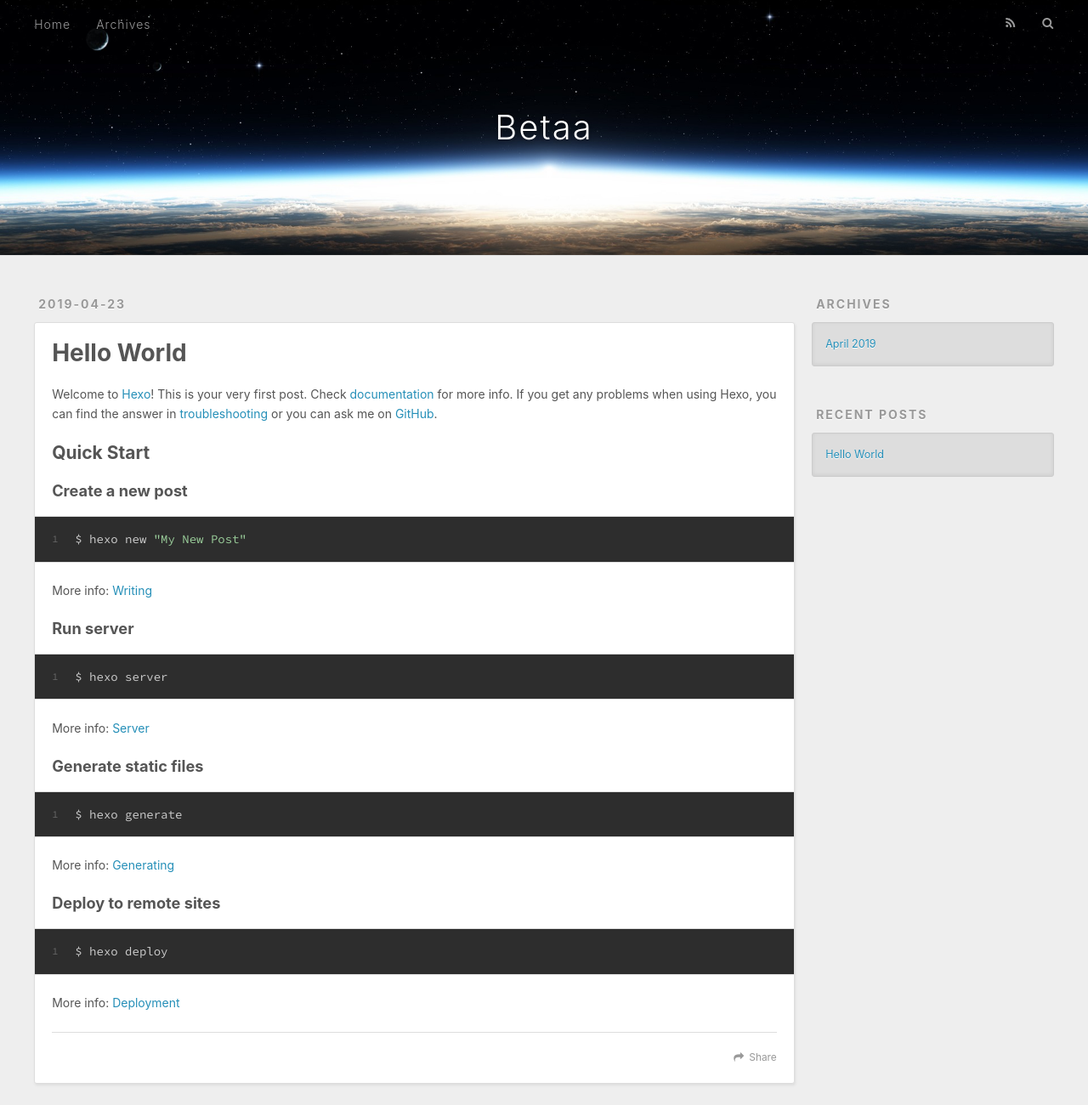
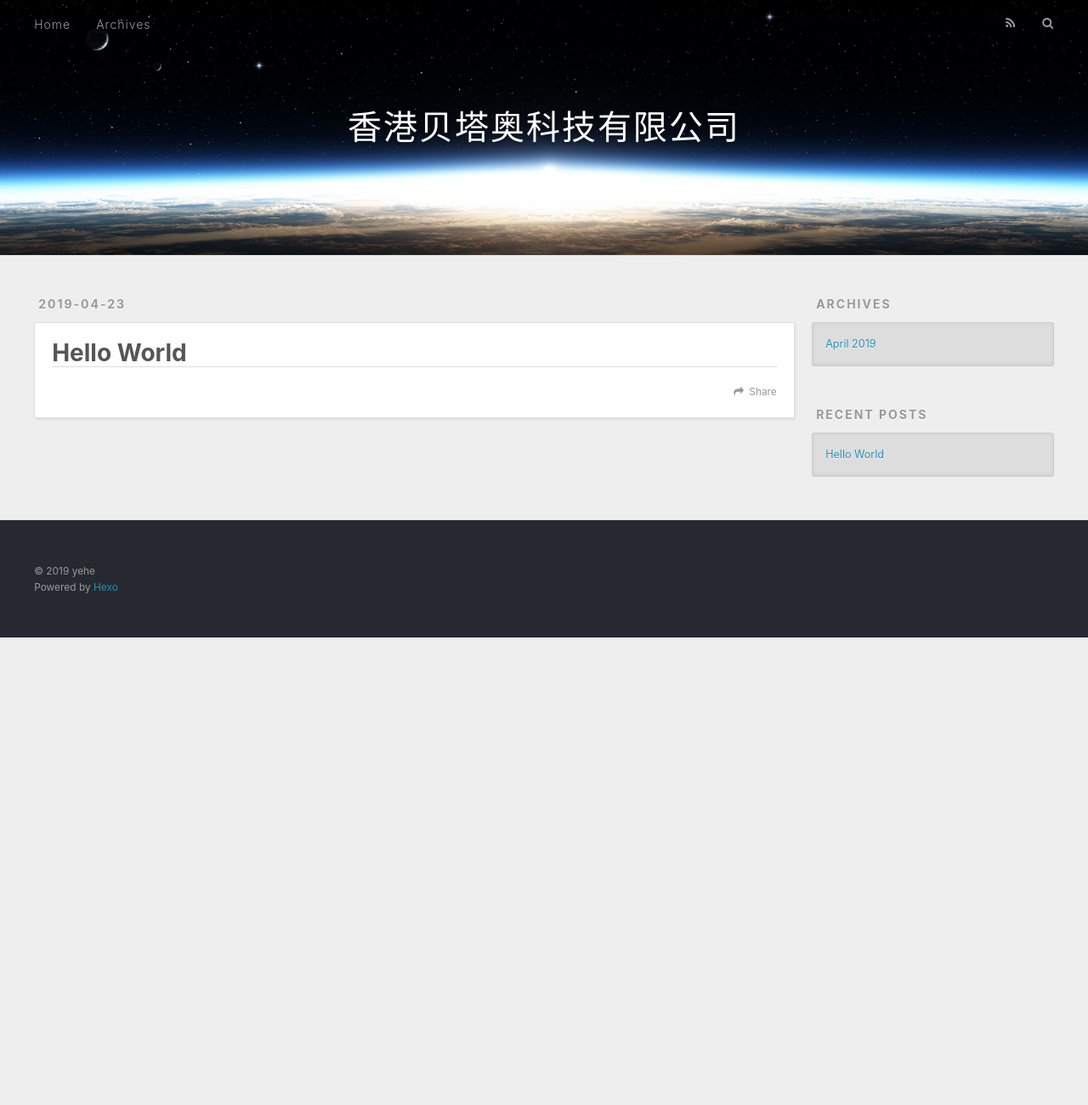
Before and after one commit to adrianx77/betaa, a plain HTML site: page index.html in a window 1280 px wide. Shown: the top 1300 px of the page at 85% size. After the commit the page ends 800 px from the top, so only its background shows below. Drawn offline with nearby package versions, Linux system fonts and the light colour scheme.

Commit message:
Site updated: 2019-04-23 18:15:47

```diff
--- a/index.html
+++ b/index.html
@@ -5,17 +5,17 @@
 
 
 
-  <title>Betaa</title>
+  <title>香港贝塔奥科技有限公司</title>
   <meta name="viewport" content="width=device-width, initial-scale=1, maximum-scale=1">
   <meta property="og:type" content="website">
-<meta property="og:title" content="Betaa">
+<meta property="og:title" content="香港贝塔奥科技有限公司">
 <meta property="og:url" content="http://www.betaatech.com/index.html">
-<meta property="og:site_name" content="Betaa">
+<meta property="og:site_name" content="香港贝塔奥科技有限公司">
 <meta property="og:locale" content="default">
 <meta name="twitter:card" content="summary">
-<meta name="twitter:title" content="Betaa">
+<meta name="twitter:title" content="香港贝塔奥科技有限公司">
 
-    <link rel="alternate" href="/atom.xml" title="Betaa" type="application/atom+xml">
+    <link rel="alternate" href="/atom.xml" title="香港贝塔奥科技有限公司" type="application/atom+xml">
 
 
     <link rel="icon" href="/favicon.png">
@@ -34,7 +34,7 @@
   <div id="header-outer" class="outer">
     <div id="header-title" class="inner">
       <h1 id="logo-wrap">
-        <a href="/" id="logo">Betaa</a>
+        <a href="/" id="logo">香港贝塔奥科技有限公司</a>
       </h1>
 
     </div>
@@ -65,7 +65,7 @@
     <article id="post-hello-world" class="article article-type-post" itemscope itemprop="blogPost">
   <div class="article-meta">
     <a href="/2019/04/23/hello-world/" class="article-date">
-  <time datetime="2019-04-23T08:59:12.339Z" itemprop="datePublished">2019-04-23</time>
+  <time datetime="2019-04-23T10:14:34.000Z" itemprop="datePublished">2019-04-23</time>
 </a>
 
   </div>
@@ -84,20 +84,11 @@
 
     <div class="article-entry" itemprop="articleBody">
 
-        <p>Welcome to <a href="https://hexo.io/" target="_blank" rel="noopener">Hexo</a>! This is your very first post. Check <a href="https://hexo.io/docs/" target="_blank" rel="noopener">documentation</a> for more info. If you get any problems when using Hexo, you can find the answer in <a href="https://hexo.io/docs/troubleshooting.html" target="_blank" rel="noopener">troubleshooting</a> or you can ask me on <a href="https://github.com/hexojs/hexo/issues" target="_blank" rel="noopener">GitHub</a>.</p>
-<h2 id="Quick-Start"><a href="#Quick-Start" class="headerlink" title="Quick Start"></a>Quick Start</h2><h3 id="Create-a-new-post"><a href="#Create-a-new-post" class="headerlink" title="Create a new post"></a>Create a new post</h3><figure class="highlight bash"><table><tr><td class="gutter"><pre><span class="line">1</span><br></pre></td><td class="code"><pre><span class="line">$ hexo new <span class="string">"My New Post"</span></span><br></pre></td></tr></table></figure>
-<p>More info: <a href="https://hexo.io/docs/writing.html" target="_blank" rel="noopener">Writing</a></p>
-<h3 id="Run-server"><a href="#Run-server" class="headerlink" title="Run server"></a>Run server</h3><figure class="highlight bash"><table><tr><td class="gutter"><pre><span class="line">1</span><br></pre></td><td class="code"><pre><span class="line">$ hexo server</span><br></pre></td></tr></table></figure>
-<p>More info: <a href="https://hexo.io/docs/server.html" target="_blank" rel="noopener">Server</a></p>
-<h3 id="Generate-static-files"><a href="#Generate-static-files" class="headerlink" title="Generate static files"></a>Generate static files</h3><figure class="highlight bash"><table><tr><td class="gutter"><pre><span class="line">1</span><br></pre></td><td class="code"><pre><span class="line">$ hexo generate</span><br></pre></td></tr></table></figure>
-<p>More info: <a href="https://hexo.io/docs/generating.html" target="_blank" rel="noopener">Generating</a></p>
-<h3 id="Deploy-to-remote-sites"><a href="#Deploy-to-remote-sites" class="headerlink" title="Deploy to remote sites"></a>Deploy to remote sites</h3><figure class="highlight bash"><table><tr><td class="gutter"><pre><span class="line">1</span><br></pre></td><td class="code"><pre><span class="line">$ hexo deploy</span><br></pre></td></tr></table></figure>
-<p>More info: <a href="https://hexo.io/docs/deployment.html" target="_blank" rel="noopener">Deployment</a></p>
 
 
     </div>
     <footer class="article-footer">
-      <a data-url="http://www.betaatech.com/2019/04/23/hello-world/" data-id="cjutm9hfz0000ipssgz0uajav" class="article-share-link">Share</a>
+      <a data-url="http://www.betaatech.com/2019/04/23/hello-world/" data-id="cjutmvpq100001rssjntq531v" class="article-share-link">Share</a>
 
 
     </footer>
```
Also changed, not shown: 2019/04/23/hello-world/index.html (+8 -20 lines), archives/2019/04/index.html (+7 -7 lines), archives/2019/index.html (+7 -7 lines), archives/index.html (+7 -7 lines).
